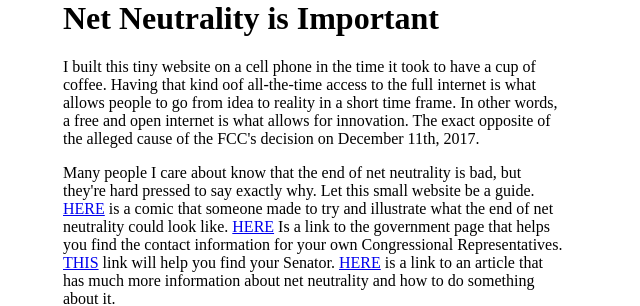
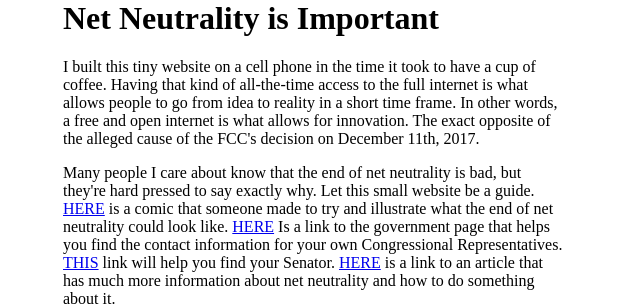
Before and after one commit to crice009/netneutral, a plain HTML site: page index.html in a window 1280 px wide. Shown: the top 306 px of the page, 327-967 px from the left. Drawn offline with Linux system fonts and the light colour scheme.

Commit message:
Update index.html

```diff
--- a/index.html
+++ b/index.html
@@ -14,7 +14,7 @@
     </h1>
     <p>
       I built this tiny website on a cell phone in the time it took to have a cup of coffee. Having that kind
-      oof all-the-time access to the full internet is what allows people to go from idea to reality in a short
+      of all-the-time access to the full internet is what allows people to go from idea to reality in a short
       time frame. In other words, a free and open internet is what allows for innovation. The exact opposite of
       the alleged cause of the FCC's decision on December 11th, 2017.
     </p>
```
